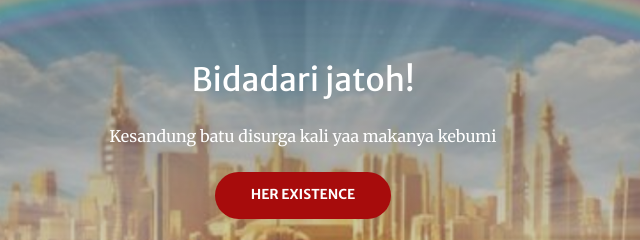
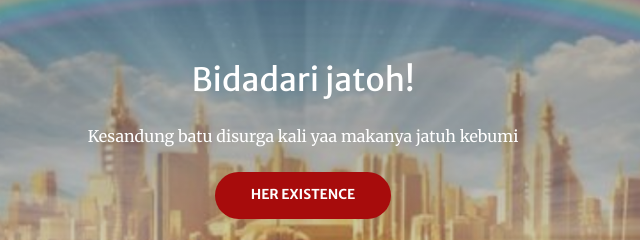
Before and after one commit to arfemilano/buatnurul, a plain HTML site: page index.html in a window 1280 px wide. Shown: the part 1620-1860 px from the top of the page, 337-977 px from the left. Drawn offline with nearby package versions, Linux system fonts and the light colour scheme.

Commit message:
Update index.html

```diff
--- a/index.html
+++ b/index.html
@@ -61,7 +61,7 @@
         <section class="page-section bg-seeourgallery text-white">
             <div class="container text-center">
                 <h2 class="mb-4">Bidadari jatoh!</h2>
-                <p class="text-white-500 mb-4">Kesandung batu disurga kali yaa makanya kebumi</p>
+                <p class="text-white-500 mb-4">Kesandung batu disurga kali yaa makanya jatuh kebumi</p>
                 <a class="btn btn-red btn-xl" href="https://www.instagram.com/nrfarikhah/" target="_blank">Her Existence</a>
             </div>
         </section>
```
